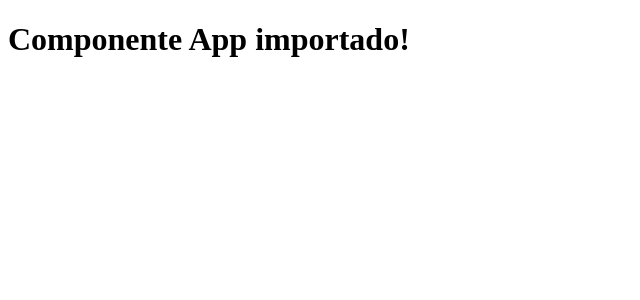
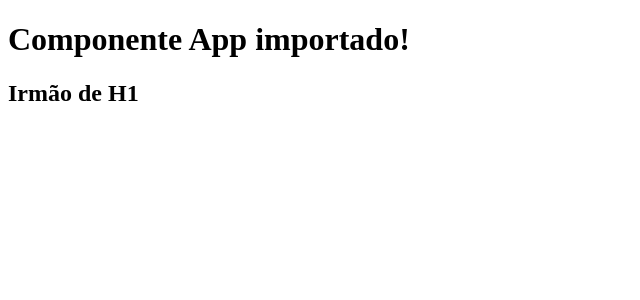
Before and after one commit to miguezzz/react-fundamentos, a React app: page / in a window 1280 px wide. Shown: the top 300 px of the page, without its empty margins (0-640 px from the left). Built offline with nearby package versions, Linux system fonts and the light colour scheme.

Commit message:
componentes irmãos retornados dentro de uma tag parent

```diff
--- a/src/App.js
+++ b/src/App.js
@@ -1,7 +1,12 @@
 import React from 'react';
 
 function App() {
-  return <h1>Componente App importado!</h1>;
+  return (
+    <div>
+      <h1>Componente App importado!</h1>
+      <h2>Irmão de H1</h2>
+    </div> // componentes irmãos devem estar dentro de um componente pai
+  );
   // por baixo dos panos: React.createElement('h1', null, 'Componente App importado!')
 }
 
```
